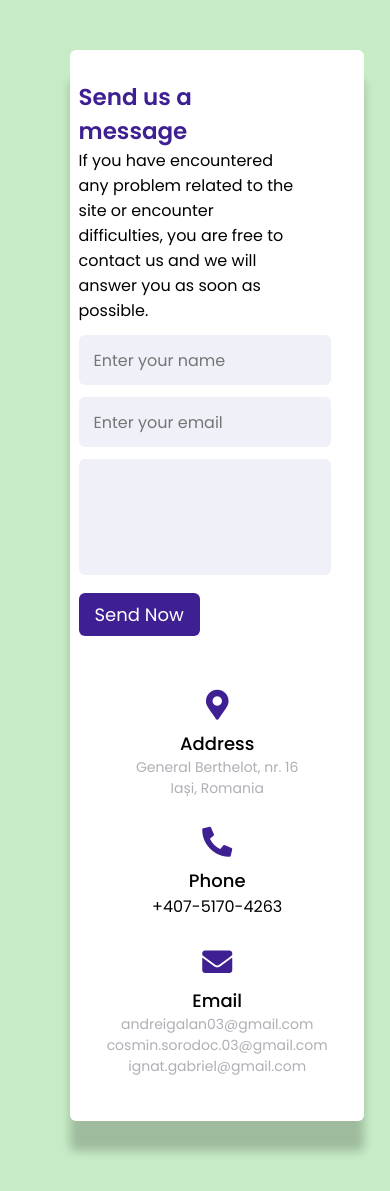
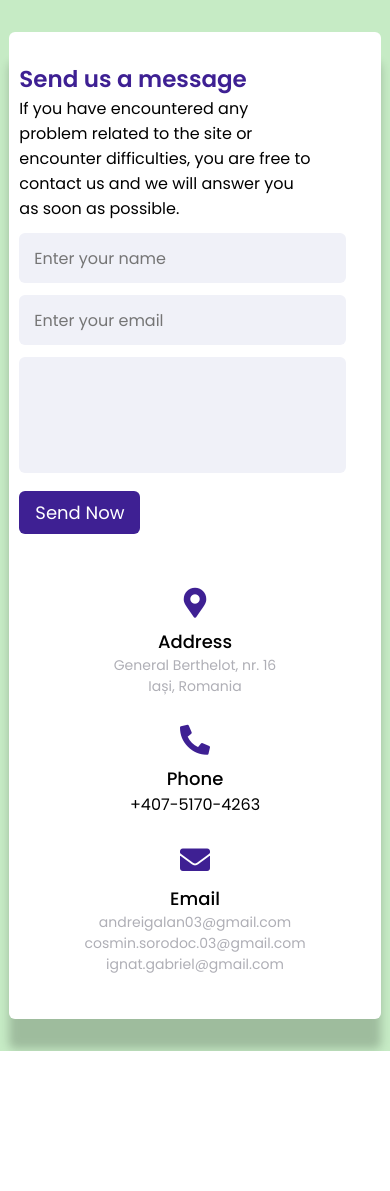
Before and after one commit to AndreiGalan/TWProject, a PHP site: page /html/Contact.html in a window 390 px wide. Shown: the part 90-1281 px from the top of the page. After the commit the page ends 1141 px from the top, so only its background shows below. Run offline with PHP 8.4, Linux system fonts and the light colour scheme; some libraries are stand-ins or nearby versions.

Commit message:
Updated responsive

```diff
--- a/css/about.css
+++ b/css/about.css
@@ -68,12 +68,6 @@
     background-color: #A8E6CF;
 }
 
-/* modify the container size for this page */
-.container {
-    width: 80%;
-    margin: 2em auto;
-}
-
 /* for the team member set a space between them */
 .team-member {
     margin: 3em;
--- a/css/header.css
+++ b/css/header.css
@@ -139,7 +139,7 @@ header{
 
    .container.active{
     display: absolute;
-    float: left;
+
 
    }
 
--- a/css/style.css
+++ b/css/style.css
@@ -15,14 +15,12 @@ body{
   justify-content: center;
 }
 .container{
-  left: 30px;
-  margin: 5%;
-  margin-top: 40px;
-  width: 85%;
+  width: 80%;
   background: #fff;
   border-radius: 6px;
   padding: 30px 30px 30px 30px;
   box-shadow: 0 30px 10px rgba(0, 0, 0, 0.2);
+  margin: 2em auto;
 }
 .container{
   left: 20px;
@@ -128,7 +126,6 @@ body{
 
 
 @media screen and (max-width: 1200px){
-
   .container .content{
     flex-direction: column-reverse;
   }
@@ -146,3 +143,7 @@ body{
    margin-left: 0;
  }
 }
+.container {
+  width: 80%;
+  margin: 2em auto;
+}
--- a/html/Contact.html
+++ b/html/Contact.html
@@ -6,6 +6,7 @@
     <link rel = "icon" href = "../images/logo.png" type = "image/x-icon">
     <link rel="stylesheet" href="../css/style.css">
     <link rel="stylesheet" href="../css/header.css">
+    <link rel="stylesheet" href="../css/contact.css">
     <link rel="stylesheet" href="https://cdnjs.cloudflare.com/ajax/libs/font-awesome/5.15.2/css/all.min.css">
      <meta name="viewport" content="width=device-width, initial-scale=1.0">
     <link rel="stylesheet" href="https://cdnjs.cloudflare.com/ajax/libs/font-awesome/5.12.1/css/all.min.css">
```
